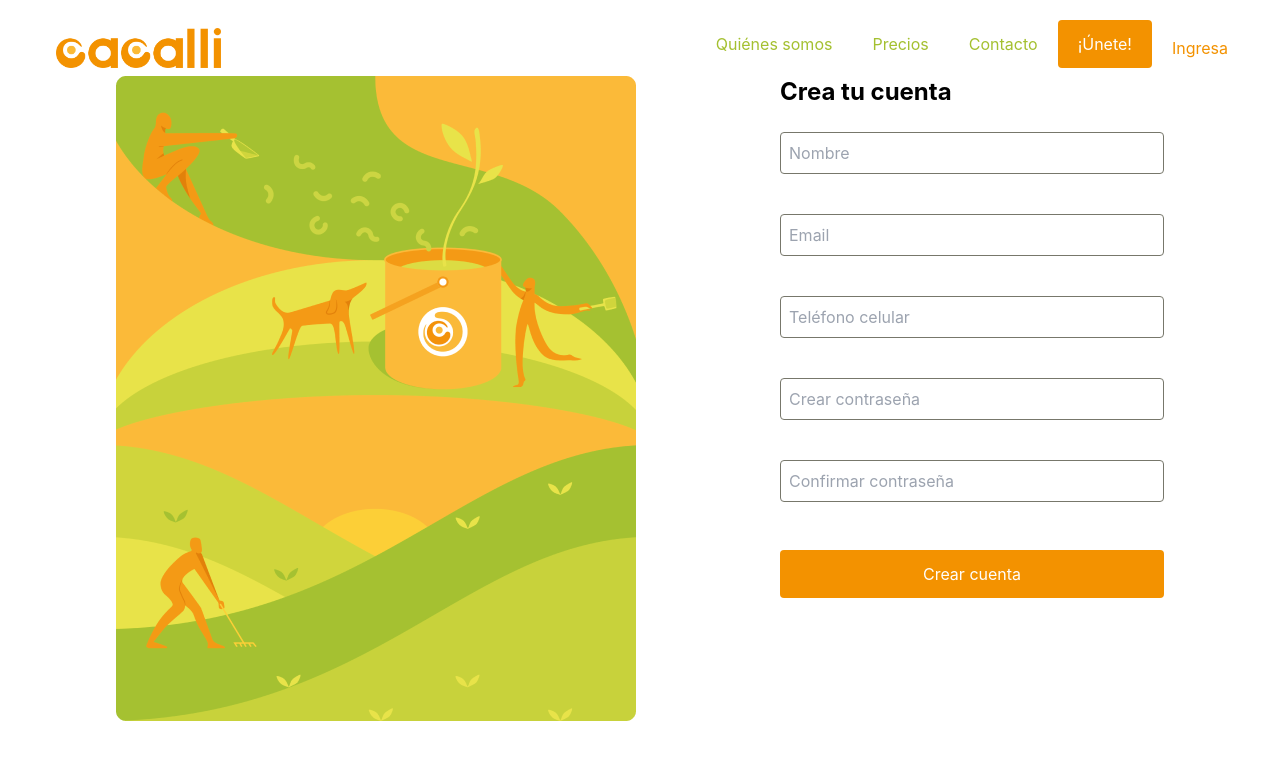
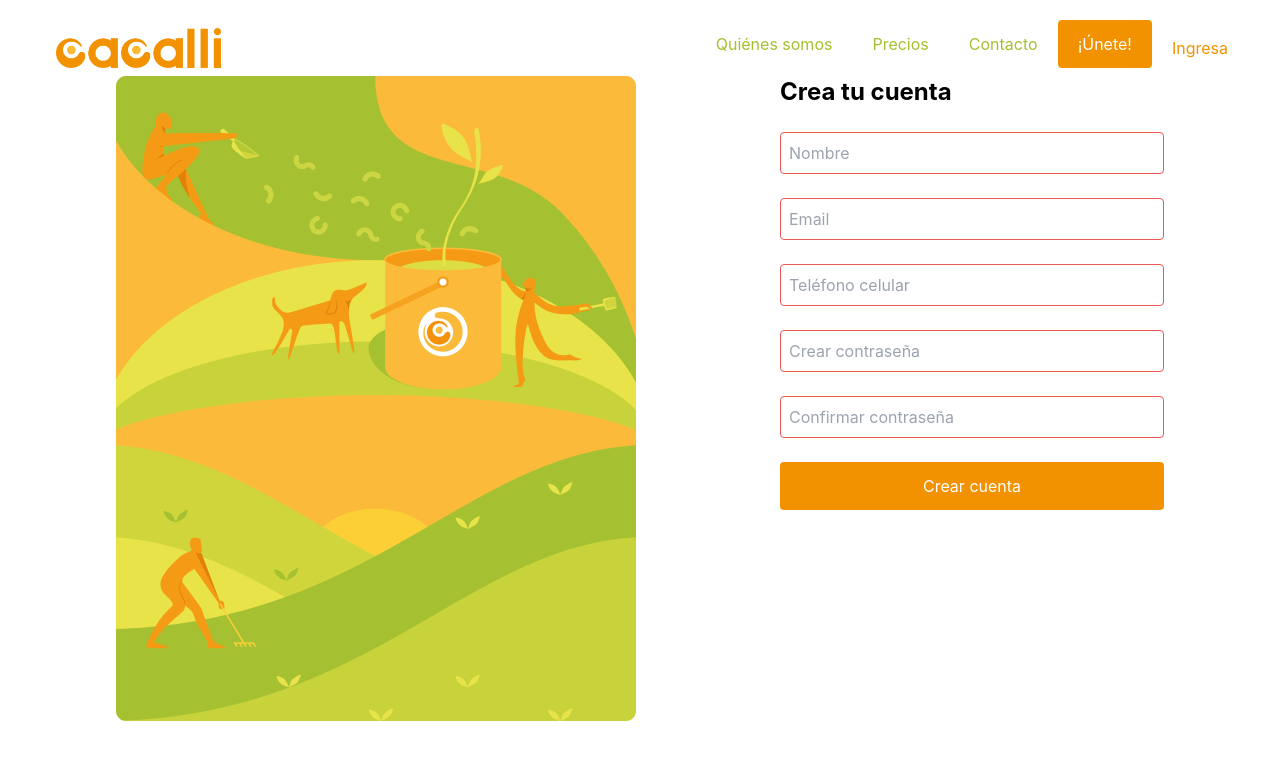
Before and after one commit to Cacalli/cacalli-frontend, a React (Create React App) app: page /unete in a window 1280 px wide. Shown: the top 780 px of the page. Built offline with nearby package versions, Linux system fonts and the light colour scheme.

Commit message:
validate create account inputs

```diff
--- a/src/components/Button/Button.js
+++ b/src/components/Button/Button.js
@@ -1,6 +1,6 @@
 import classNames from "classnames";
 
-const Button=({children, variant, inverse=false, isFull=false})=>{
+const Button=({children, variant="primary", inverse=false, isFull=false})=>{
     const classes= classNames("py-3 px-5 rounded",{
         "w-full": isFull,
         "bg-orange-one text-neutral-white": variant=="primary" && !inverse,
--- a/src/components/Create account/CreateAccount.js
+++ b/src/components/Create account/CreateAccount.js
@@ -1,23 +1,44 @@
 import Button from "../Button/Button";
+import Input from "../Input/Input";
+import { ErrorMessage, Formik } from "formik";
+import * as Yup from 'yup';
 
-export default function CreateAccount(){
-    return(
-        <div className="flex justify-center gap-28">
-            <img className="h-atuo" src="/assets/landscape-login.png"/>
+export default function CreateAccount() {
+    const createAccountSchema = Yup.object().shape({
+        name: Yup.string()
+          .min(2, 'Too Short!')
+          .max(50, 'Too Long!')
+          .required('Required'),
+        email: Yup.string().email('Invalid email').required('Required'),
+      });
 
-            <div className="ml-8">
-            <p className="font-bold text-2xl mb-6">Crea tu cuenta</p>
-            <form className="grid gap-4 mb-6">
-                <input className="w-96 mb-6 border border-neutral-gray-two rounded px-2 py-2" placeholder="Nombre"/>
-                <input className="w-96 mb-6 border border-neutral-gray-two rounded px-2 py-2" placeholder="Email"/>
-                <input className="w-96 mb-6 border border-neutral-gray-two rounded px-2 py-2" placeholder="Teléfono celular"/>
-                <input className="w-96 mb-6 border border-neutral-gray-two rounded px-2 py-2" placeholder="Crear contraseña"/>
-                <input className="w-96 mb-6 border border-neutral-gray-two rounded px-2 py-2" placeholder="Confirmar contraseña"/>
+    return (
+    <div className="flex justify-center gap-28">
+      <img className="h-auto" src="/assets/landscape-login.png" />
+
+      <div className="ml-8">
+        <p className="font-bold text-2xl mb-6">Crea tu cuenta</p>
+        <Formik
+         initialValues={{name:'', email: '', phone:'', password: '', confirmPassword:'' }}
+         validationSchema={createAccountSchema}
+          onSubmit={(values) => console.log(values)}
+          className="grid gap-4 mb-6"
+        >
+          {({values, errors, handleChange, handleSubmit}) => (
+            <form noValidate onSubmit={handleSubmit}>
+              <Input name="name" helperText={errors.name} variant={errors.name ? "destructive" : undefined} required value={values.name} onChange={handleChange} placeholder="Nombre" />
+              <Input name="email" helperText={errors.email} variant={errors.email ? "destructive" : undefined} required type="email" value={values.email} onChange={handleChange} placeholder="Email" />
+              <Input name="phone" required value={values.phone} onChange={handleChange} placeholder="Teléfono celular" />
+              <Input name="password" required type="password" value={values.password} onChange={handleChange} placeholder="Crear contraseña" />
+              <Input name="confirmPassword" required type="password" value={values.confirmPassword} onChange={handleChange} placeholder="Confirmar contraseña" />
+              <Button type="submit" variant="primary" isFull>
+          Crear cuenta
+        </Button>
             </form>
-            <Button variant="primary" isFull>Crear cuenta</Button>
-            </div>
+          )}
+        </Formik>
 
-
-        </div>
-    )
+      </div>
+    </div>
+  );
 }
--- /dev/null
+++ b/src/components/Input/Input.js
@@ -0,0 +1,36 @@
+import classNames from "classnames";
+
+export default function Input({
+  placeholder,
+  type,
+  value,
+  onChange,
+  className,
+  helperText,
+  variant="default",
+  ...restProps
+}) {
+  const classes = {
+    input: classNames(
+      className,
+      "w-96 border border-red-destructive rounded px-2 py-2",
+      {
+        "border-red-destructive": variant=="destructive",
+        "border-neutral-gray-two": variant=="default",
+      }
+    ),
+  };
+  return (
+    <div className="flex flex-col space-y-2 mb-6">
+      <input
+        placeholder={placeholder}
+        type={type}
+        value={value}
+        onChange={onChange}
+        className={classes.input}
+        {...restProps}
+      />
+      {helperText && <div className="text-xs">{helperText}</div>}
+    </div>
+  );
+}
--- a/tailwind.config.js
+++ b/tailwind.config.js
@@ -24,38 +24,11 @@ module.exports = {
       "neutral-white": "#FFFEFC",
       //icons
       "icon-hover": "#AB6B0B",
-      "icon-destructive": "#EB5757",
+      "red-destructive": "#EB5757",
     },
     fontFamily:{
       "lovelo": ["lovelo"]
     },
-
-    colors:{
-      //orange
-      "orange-one": "#F39200",
-      "orange-two": "#FAB936",
-      "orange-three": "#FFDD9D",
-      "orange-four": "#FFF0DF",
-      //green
-      "green-one": "#A4C030",
-      "green-two": "#728816",
-      "green-three": "#CCD98A",
-      "green-four": "#ECE867",
-      //neutral colors
-      "neutral-black": "#232421",
-      "neutral-gray-one": "#494941",
-      "neutral-gray-two": "#77776B",
-      "neutral-gray-three": "#A2A79C",
-      "neutral-gray-four": "#D8DAD0",
-      "neutral-gray-five": "#F1F2EC",
-      "neutral-white": "#FFFEFC",
-      //icons
-      "icon-hover": "#AB6B0B",
-      "icon-destructive": "#EB5757",
-      //toggle
-      "toggle-plan": "#A8D9E1",
-
-    },
   },
   plugins: [],
 };
```
